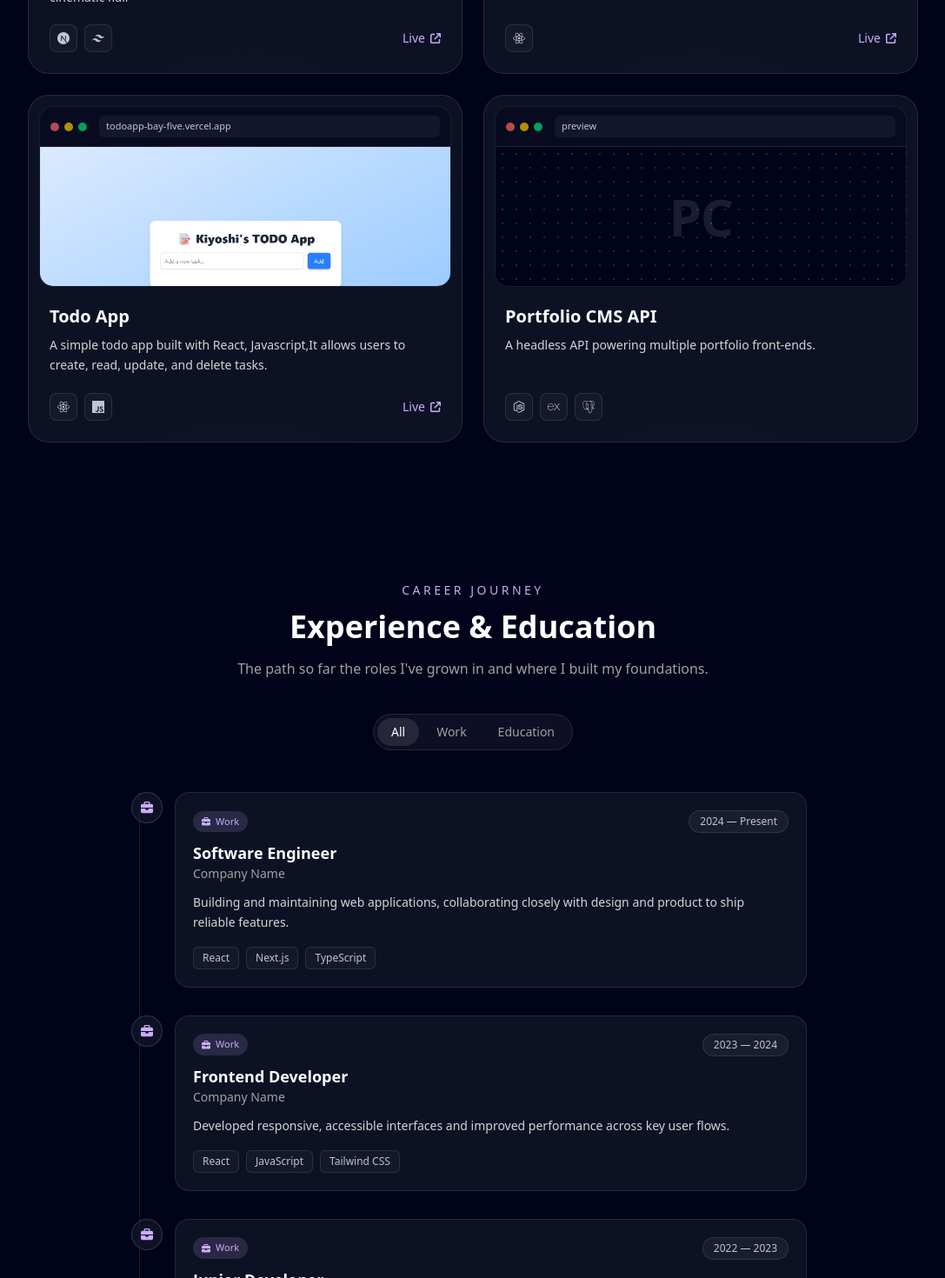
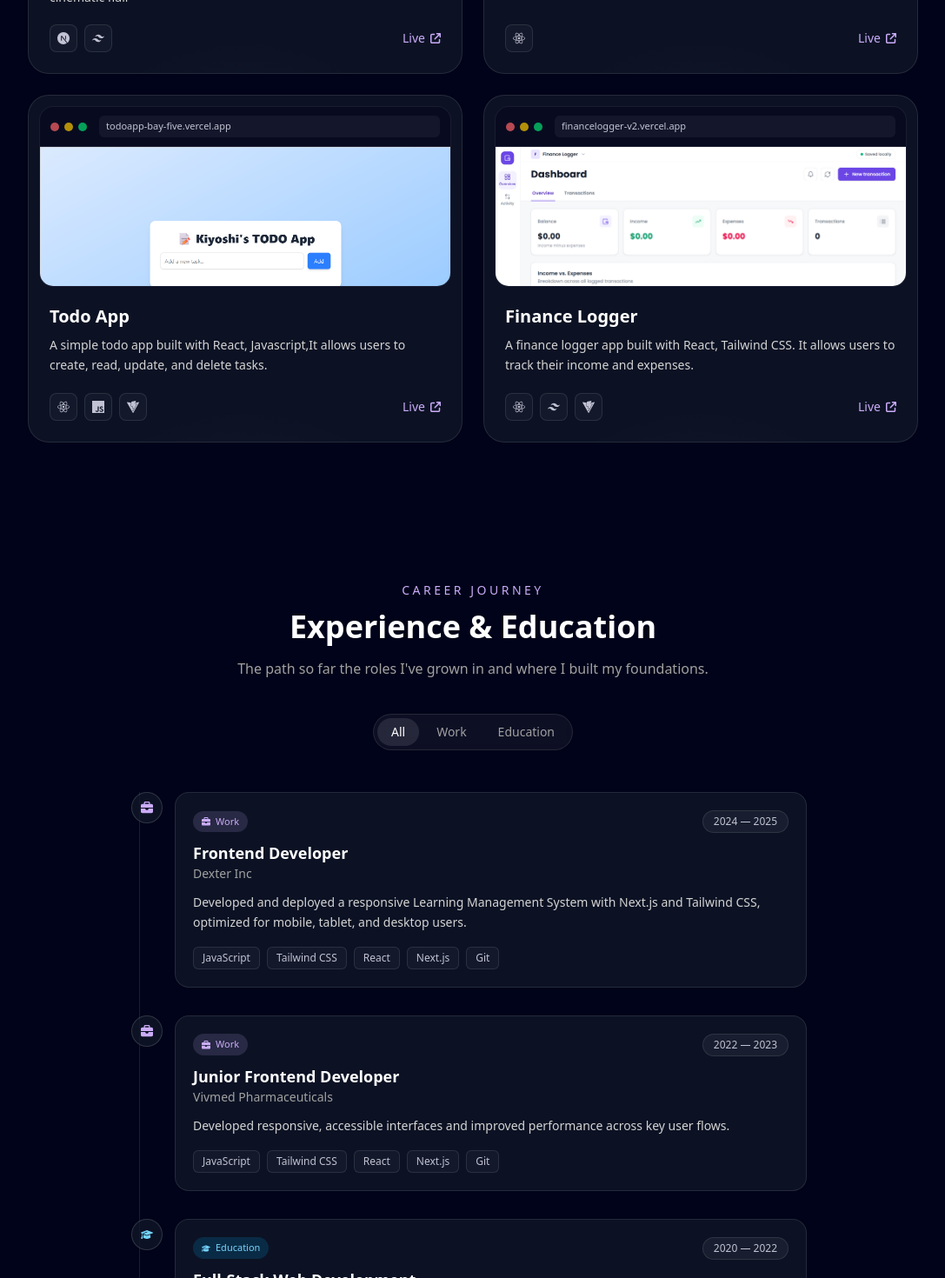
Before and after one commit to Osikoya17/portfolio_1, a Next.js app: page / in a window 1280 px wide. Shown: the part 2593-4063 px from the top of the page at 87% size, without its empty margins (96-1183 px from the left). Built offline with nearby package versions, Linux system fonts and the light colour scheme.

Commit message:
Update timeline and projects

```diff
--- a/data/index.ts
+++ b/data/index.ts
@@ -15,6 +15,7 @@ import {
   SiFigma,
   SiSocketdotio,
   SiStripe,
+  SiVite,
 } from "react-icons/si";
 
 // NOTE: This is placeholder content. Swap it out for your real details.
@@ -79,6 +80,7 @@ export const gridItems: GridItem[] = [
       SiNextdotjs,
       SiTypescript,
       SiJavascript,
+      SiVite,
       SiTailwindcss,
       SiNodedotjs,
       SiGit,
@@ -147,15 +149,17 @@ export const projects: Project[] = [
     id: 3,
     title: "Todo App",
     des: "A simple todo app built with React, Javascript,It allows users to create, read, update, and delete tasks.",
-    techIcons: [SiReact, SiJavascript,],
+    techIcons: [SiReact, SiJavascript, SiVite],
     image: "/projects/todo.png",
     link: "https://todoapp-bay-five.vercel.app/",
   },
   {
     id: 4,
-    title: "Portfolio CMS API",
-    des: "A headless API powering multiple portfolio front-ends.",
-    techIcons: [SiNodedotjs, SiExpress, SiPostgresql],
+    title: "Finance Logger",
+    des: "A finance logger app built with React, Tailwind CSS. It allows users to track their income and expenses.",
+    techIcons: [SiReact, SiTailwindcss,SiVite],
+    image: "/projects/finance-logger.png",
+    link: "https://financelogger-v2.vercel.app/",
   },
 ];
 
@@ -178,52 +182,52 @@ export const timeline: TimelineItem[] = [
   {
     id: 1,
     kind: "work",
-    title: "Software Engineer",
-    org: "Company Name",
-    duration: "2024 — Present",
+    title: "Frontend Developer",
+    org: "Dexter Inc",
+    duration: "2024 — 2025",
     start: 2024,
-    desc: "Building and maintaining web applications, collaborating closely with design and product to ship reliable features.",
-    skills: ["React", "Next.js", "TypeScript"],
+    desc: "Developed and deployed a responsive Learning Management System with Next.js and Tailwind CSS, optimized for mobile, tablet, and desktop users.",
+    skills: ["JavaScript", "Tailwind CSS", "React", "Next.js", "Git"],
   },
   {
     id: 2,
     kind: "work",
-    title: "Frontend Developer",
-    org: "Company Name",
-    duration: "2023 — 2024",
+    title: "Junior Frontend Developer",
+    org: "Vivmed Pharmaceuticals",
+    duration: "2022 — 2023",
     start: 2023,
     desc: "Developed responsive, accessible interfaces and improved performance across key user flows.",
-    skills: ["React", "JavaScript", "Tailwind CSS"],
+    skills: ["JavaScript", "Tailwind CSS", "React", "Next.js", "Git"],
   },
   {
     id: 3,
-    kind: "work",
-    title: "Junior Developer",
-    org: "Company Name",
-    duration: "2022 — 2023",
+    kind: "education",
+    title: "Full-Stack Web Development",
+    org: "SQI Academy",
+    duration: "2020 — 2022",
     start: 2022,
-    desc: "Contributed to internal tools and learned the fundamentals of production software engineering.",
-    skills: ["JavaScript", "Git"],
+    desc: "Intensive program covering modern JavaScript, React, and backend fundamentals.",
+    skills: ["JavaScript", "React", "Node.js","Express", "MongoDB","SQL","Python"],
   },
   {
     id: 4,
     kind: "education",
-    title: "Full-Stack Web Development",
-    org: "Online Certification",
-    duration: "2022",
-    start: 2022,
-    desc: "Intensive program covering modern JavaScript, React, and backend fundamentals.",
-    skills: ["JavaScript", "React", "Node.js"],
+    title: "B.Sc. in Computer Engineering",
+    org: "Obafemi Awolowo University",
+    duration: "2019 — Present (Graduating 2026)",
+    start: 2019,
+    desc: "Focused on algorithms, data structures, and software engineering fundamentals, building projects along the way.",
+    skills: ["Algorithms", "Data Structures", "OOP","etc."],
   },
-  {
+   {
     id: 5,
     kind: "education",
-    title: "B.Sc. in Computer Science",
-    org: "Your University",
-    duration: "2019 — 2023",
-    start: 2019,
-    desc: "Focused on algorithms, data structures, and software engineering fundamentals, building projects along the way.",
-    skills: ["Algorithms", "Data Structures", "OOP"],
+    title: "Secondary School",
+    org: "Rhema Chapel International College",
+    duration: "2013 — 2019",
+    start: 2013,
+    desc: "Completed secondary education with a strong foundation in science and mathematics, preparing for higher education in computer engineering.",
+    skills: ["Mathematics", "Physics", "Chemistry","Computer Studies","etc."],
   },
 ];
 
```
Also changed, not shown: public/projects/finance-logger.png (added).
